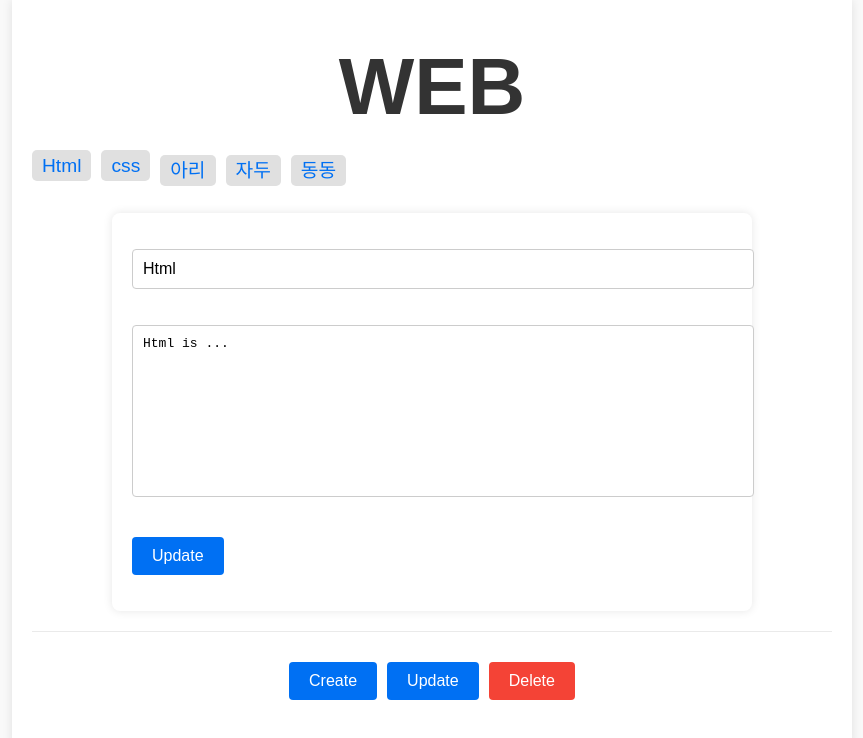
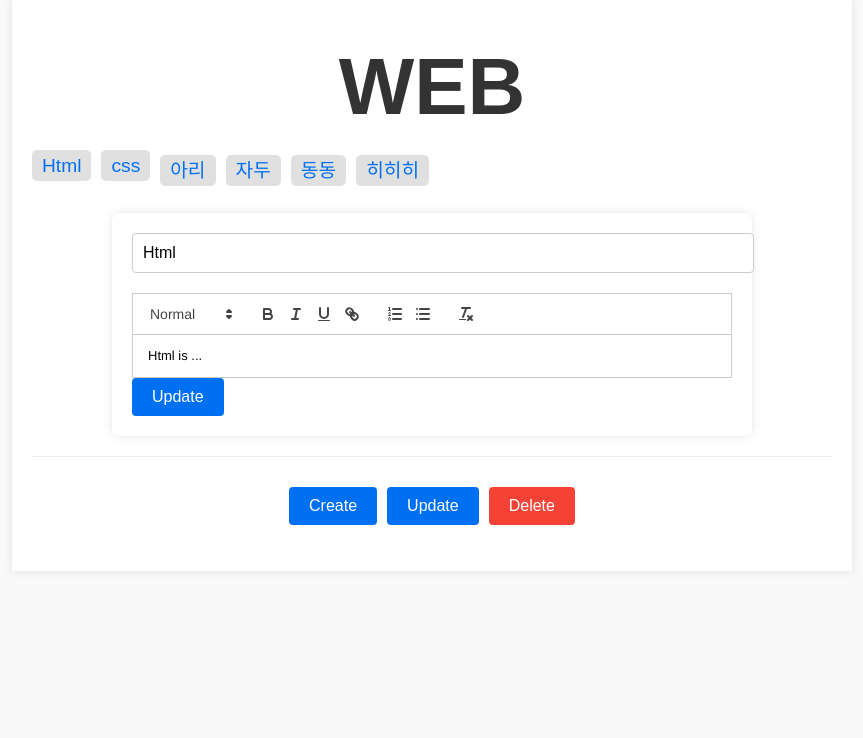
Before and after one commit to yousincha/nextapp, a Next.js app: page /update/1 in a window 1280 px wide. Shown: the top 738 px of the page, without its empty margins (208-1071 px from the left). Built offline with nearby package versions, Linux system fonts and the light colour scheme; data requests are answered from the project's data file.

Commit message:
20240809-1 (page CSS 수정) commit

```diff
--- a/db.json
+++ b/db.json
@@ -12,18 +12,23 @@
     },
     {
       "title": "아리",
-      "body": "만나서 반가워요!",
+      "body": "<p><strong>만나서 </strong><u>반가워요!!!<span class=\"ql-cursor\">﻿</span></u></p>",
       "id": 9
     },
     {
       "title": "자두",
-      "body": "자두 먹고싶다",
+      "body": "<p>안녕 자두야!</p>",
       "id": 10
     },
     {
       "title": "동동",
-      "body": "안녕 동동아!",
+      "body": "<ul><li>동동주</li><li>샴페인</li><li>막걸리</li></ul>",
       "id": 11
+    },
+    {
+      "title": "히히히",
+      "body": "<p>드디어! 금요일이다아ㅏ!! 🥰</p>",
+      "id": 12
     }
   ],
   "posts": [
--- a/src/app/layout.js
+++ b/src/app/layout.js
@@ -1,13 +1,14 @@
 import Link from "next/link";
 import "./globals.css";
 import { Control } from "./Control";
+
 export const metadata = {
   title: "Web tutorials",
   description: "Generated by YouGod",
 };
 
 export default async function RootLayout({ children }) {
-  const resp = await fetch(process.env.NEXT_PUBLIC_API_URL + "topics", {
+  const resp = await fetch(`${process.env.NEXT_PUBLIC_API_URL}topics`, {
     cache: "no-store",
   });
   const topics = await resp.json();
@@ -23,13 +24,11 @@ export default async function RootLayout({ children }) {
           </header>
           <nav>
             <ol>
-              {topics.map((topic) => {
-                return (
-                  <li key={topic.id}>
-                    <Link href={`/read/${topic.id}`}>{topic.title}</Link>
-                  </li>
-                );
-              })}
+              {topics.map((topic) => (
+                <li key={topic.id}>
+                  <Link href={`/read/${topic.id}`}>{topic.title}</Link>
+                </li>
+              ))}
             </ol>
           </nav>
           <main>{children}</main>
--- a/src/app/read/[id]/page.js
+++ b/src/app/read/[id]/page.js
@@ -8,10 +8,14 @@ export default async function Read(props) {
     }
   );
   const topic = await resp.json();
+
   return (
     <div className={styles.container}>
       <h2 className={styles.title}>{topic.title}</h2>
-      <div className={styles.body}>{topic.body}</div>
+      <div
+        className={styles.body}
+        dangerouslySetInnerHTML={{ __html: topic.body }}
+      />
     </div>
   );
 }
--- a/src/app/update/[id]/page.js
+++ b/src/app/update/[id]/page.js
@@ -2,47 +2,68 @@
 
 import { useParams, useRouter } from "next/navigation";
 import { useEffect, useState } from "react";
+import dynamic from "next/dynamic";
+import "react-quill/dist/quill.snow.css"; // Import Quill styles
 import styles from "./Update.module.css";
+
+// Dynamically import ReactQuill to avoid SSR issues
+const ReactQuill = dynamic(() => import("react-quill"), { ssr: false });
+
 export default function Update() {
   const [title, setTitle] = useState("");
   const [body, setBody] = useState("");
+  const [loading, setLoading] = useState(true); // 로딩 상태 추가
   const router = useRouter();
   const params = useParams();
   const id = params.id;
 
   useEffect(() => {
-    fetch(process.env.NEXT_PUBLIC_API_URL + "topics/" + id)
+    if (id) {
+      fetch(`${process.env.NEXT_PUBLIC_API_URL}topics/${id}`)
         .then((resp) => resp.json())
         .then((result) => {
           setTitle(result.title);
           setBody(result.body);
+          console.log("aaaaa" + result.body);
+
+          setLoading(false); // 데이터 로드 완료 후 로딩 상태 false
+        })
+        .catch((error) => {
+          console.error("Error fetching data:", error);
+          setLoading(false); // 에러 발생 시에도 로딩 상태 false
         });
+    }
   }, [id]);
 
-  return (
-    <form
-      className={styles.form}
-      onSubmit={(e) => {
+  const handleChange = (value) => {
+    setBody(value);
+  };
+
+  const handleSubmit = (e) => {
     e.preventDefault();
 
-        const title = e.target.title.value;
-        const body = e.target.body.value;
     const options = {
       method: "PATCH",
       headers: { "Content-Type": "application/json" },
       body: JSON.stringify({ title, body }),
     };
-        fetch(process.env.NEXT_PUBLIC_API_URL + "topics/" + id, options)
+
+    fetch(`${process.env.NEXT_PUBLIC_API_URL}topics/${id}`, options)
       .then((res) => res.json())
       .then((result) => {
         console.log(result);
         const lastid = result.id;
         router.push(`/read/${lastid}`);
         router.refresh();
-          });
-      }}
-    >
-      <p>
+      })
+      .catch((error) => console.error("Error updating data:", error));
+  };
+
+  if (loading) return <p>Loading...</p>; // 로딩 중일 때 표시
+
+  return (
+    <form className={styles.form} onSubmit={handleSubmit}>
+      <div>
         <input
           className={styles.input}
           type="text"
@@ -51,19 +72,20 @@ export default function Update() {
           value={title}
           onChange={(e) => setTitle(e.target.value)}
         />
-      </p>
-      <p>
-        <textarea
-          className={styles.textarea}
+      </div>
+      <div>
+        <ReactQuill
+          className={styles.q}
+          type="text"
           name="body"
           placeholder="Body"
           value={body}
-          onChange={(e) => setBody(e.target.value)}
-        ></textarea>
-      </p>
-      <p>
+          onChange={handleChange}
+        />
+      </div>
+      <div>
         <input className={styles.submit} type="submit" value="Update" />
-      </p>
+      </div>
     </form>
   );
 }
```
Also changed, not shown: package.json (+6 -4 lines), src/app/create/page.js (+33 -19 lines), 1 other file (tests, documents, lock files or other folders). Lines whose indentation alone changed are shown as unchanged.
